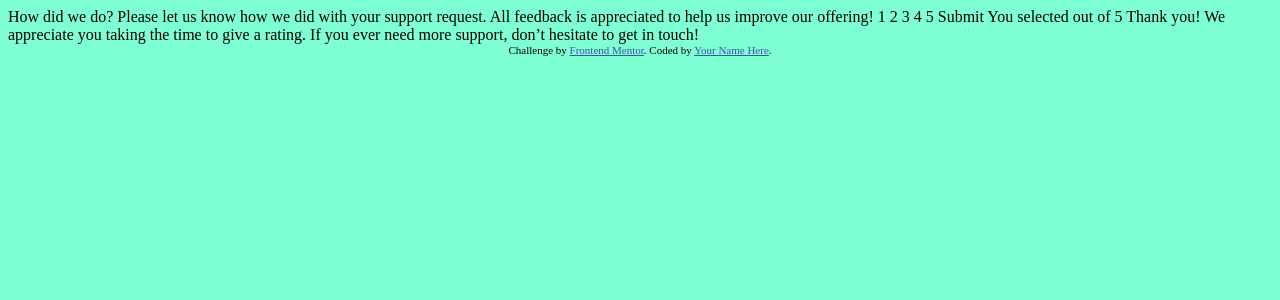
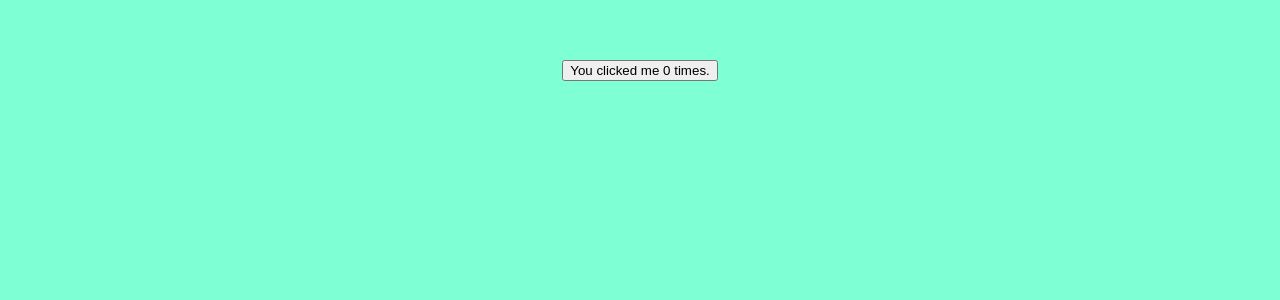
Before and after one commit to noHacksReq/interactive-rating-component, a Vue app: page / in a window 1280 px wide. Shown: the top 300 px of the page. Built offline with nearby package versions, Linux system fonts and the light colour scheme.

Commit message:
update vue architechture

```diff
--- a/public/index.html
+++ b/public/index.html
@@ -15,36 +15,14 @@
     body {background-color: aquamarine;}
   </style>
 </head>
-<body>
+<body id="app">
 
-  <!-- Rating state start -->
-
-  How did we do?
-
-  Please let us know how we did with your support request. All feedback is appreciated
-  to help us improve our offering!
-
-  1 2 3 4 5
-
-  Submit
-
-  <!-- Rating state end -->
-
-  <!-- Thank you state start -->
-
-  You selected <!-- Add rating here --> out of 5
-
-  Thank you!
-
-  We appreciate you taking the time to give a rating. If you ever need more support,
-  don’t hesitate to get in touch!
-
-  <!-- Thank you state end -->
 
 
   <div class="attribution">
     Challenge by <a href="https://www.frontendmentor.io?ref=challenge" target="_blank">Frontend Mentor</a>.
     Coded by <a href="#">Your Name Here</a>.
   </div>
+
 </body>
 </html>
--- a/src/App.vue
+++ b/src/App.vue
@@ -1,18 +1,20 @@
-<template>
-  <img alt="Vue logo" src="./assets/logo.png">
-  <HelloWorld msg="Welcome to Your Vue.js App"/>
-</template>
+
 
 <script>
-import HelloWorld from './components/HelloWorld.vue'
+import MainComp from './components/MainComp.vue'
 
 export default {
   name: 'App',
   components: {
-    HelloWorld
+    MainComp
   }
 }
 </script>
+<template>
+
+  <MainComp />
+</template>
+
 
 <style>
 #app {
--- /dev/null
+++ b/src/components/MainComp.vue
@@ -0,0 +1,13 @@
+<script>
+export default {
+  data() {
+    return {
+      count: 0
+    }
+  }
+}
+</script>
+
+<template>
+  <button @click="count++">You clicked me {{ count }} times.</button>
+</template>
```
